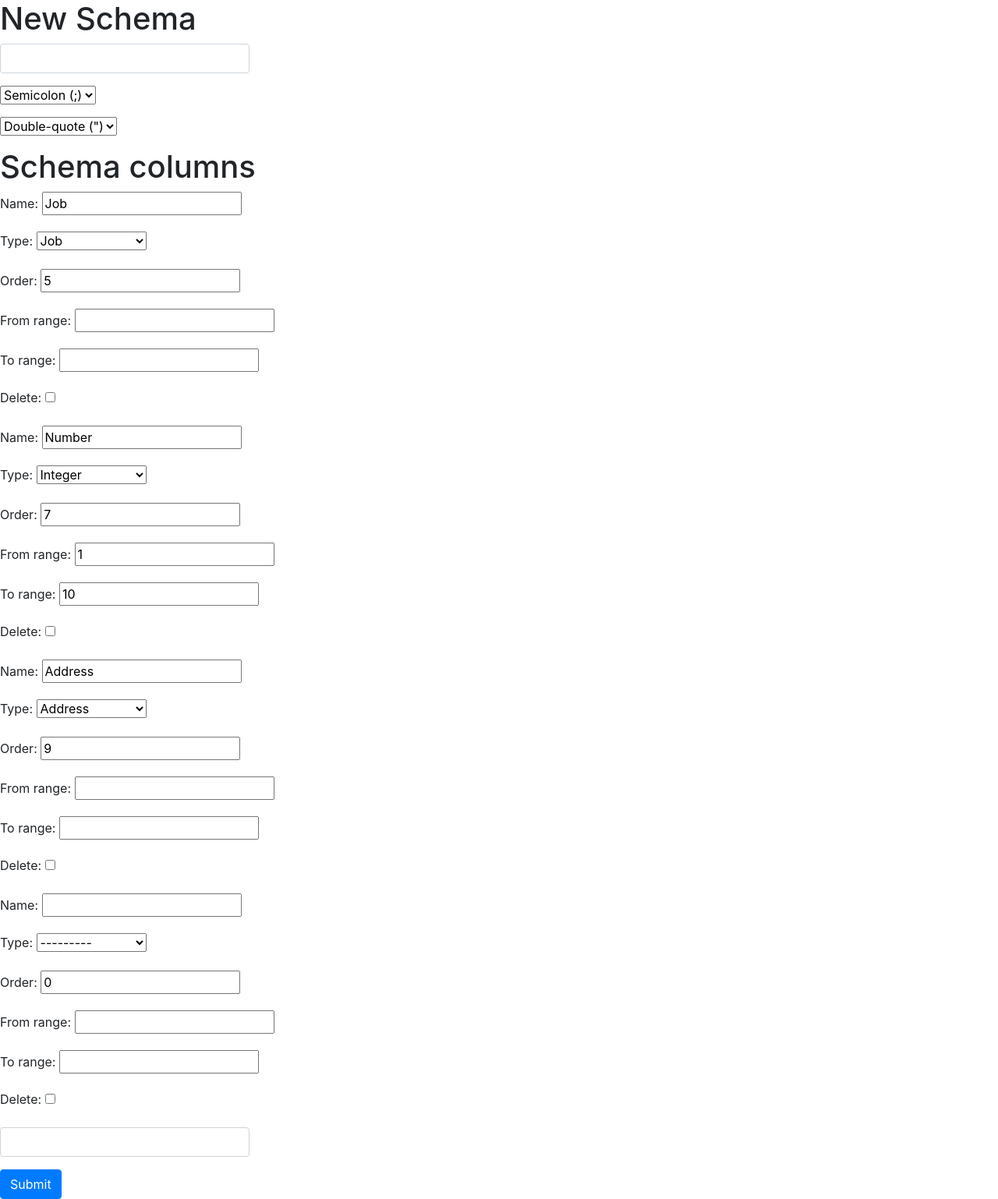
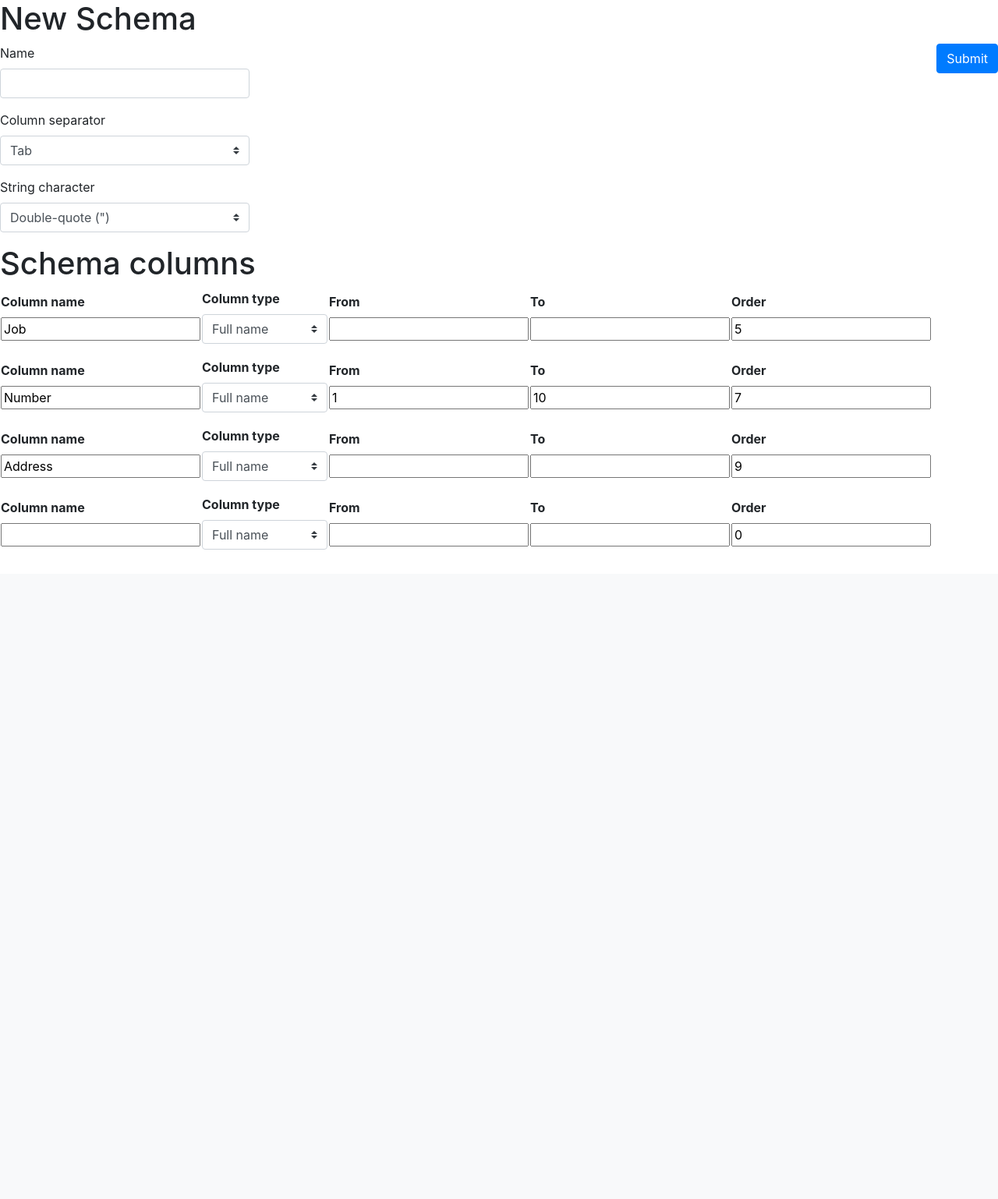
Before and after one commit to MrFlava/CSV_task, a Django app: page /schema/2/edit in a window 1280 px wide. Shown: the part 64-1602 px from the top of the page at 78% size. After the commit the page ends 769 px from the top, so only its background shows below. Run offline with Django 3.2, Linux system fonts and the light colour scheme; a user stored in the database is signed in; data comes from the database, SQL or seed files in the repository; both versions use the stored data as it was after the commit; lists and menus that the app fills with data are empty; parts of the project's set-up code (start-up, migrations or seed data) failed here and were passed over; some libraries are stand-ins or nearby versions.

Commit message:
Optimized generating csv code, almost ended front-end in schemas and columns

```diff
--- a/schemas/models.py
+++ b/schemas/models.py
@@ -30,10 +30,9 @@
 
 class DataType(enum.Enum):
 
-    FULL_NAME = "Full  name"
+    FULL_NAME = "Full name"
     JOB = "Job"
     EMAIL = "Email"
-    DOMAIN_NAME = "Domain name"
     PHONE_NUMBER = "Phone number"
     COMPANY_NAME = "Company name"
     TEXT = "Text"
--- a/schemas/templates/schemas/schema.html
+++ b/schemas/templates/schemas/schema.html
@@ -32,29 +32,99 @@
 
     <h1>New Schema</h1>
     <form action="" method="POST" class="form">
-         {% csrf_token %}
+        {% csrf_token %}
+        <div class="float-right">
+            <button type="submit" class="btn btn-primary">Submit</button>
+        </div>
+        <label for="schemaName">Name</label>
         <div class="form-group">
-            <input  type="text" class="form-control w-25" name="{{ schema_form.name.name }}">
+            <input id="schemaName" type="text" class="form-control w-25" name="{{ schema_form.name.name }}">
         </div>
 
+        <label for="schemaColumnSeparator">Column separator</label>
         <div class="form-group">
-            {{ schema_form.column_separator }}
+            <select id="schemaColumnSeparator" name="{{ schema_form.column_separator.name }}" class="custom-select w-25">
+                 <option value="TAB">Tab</option>
+                 <option value="SEMICOLON">Semicolon (;)</option>
+                 <option value="COMMA">Comma (,)</option>
+                 <option value="SPACE">Space</option>
+
+            </select>
         </div>
 
+        <label for="schemaStringCharacter">String character</label>
         <div class="form-group">
-            {{ schema_form.string_character }}
+            <select id="schemaStringCharacter" name="{{ schema_form.string_character.name }}" class="custom-select w-25">
+                 <option value="DOUBLE_QUOTE">Double-quote (")</option>
+                 <option value="COLONEL">Single-quote (')</option>
+            </select>
         </div>
 
         <h1>Schema columns</h1>
-        {{ formset.as_p }}
+        <table>
+            <tbody>
+            {{ formset.management_form }}
+                {% for form in formset %}
 
+                <tr>
+                    <th>
+                        <label for="{{ form.name.id }}">Column name</label>
+                        <div class="form-group">
+                            <input type="text" class="form-input" name="{{ form.name.name }}" value="{{ form.name.value | default_if_none:''}}" id="{{ form.name.id }}">
+                        </div>
+                    </th>
+                    <th>
+                        <label for="{{ form.type.id }}">Column type</label>
+                        <div class="form-group">
+                            <select class="custom-select"  name="{{ form.type.name }}" id="{{ form.type.id }}">
+                                 <option value="FULL_NAME">Full name</option>
+                                 <option value="JOB">Job</option>
+                                 <option value="EMAIL">Email</option>
+                                 <option value="PHONE_NUMBER">Phone number</option>
+                                 <option value="COMPANY_NAME">Company name</option>
+                                 <option value="TEXT">Text</option>
+                                 <option value="INTEGER">Integer</option>
+                                 <option value="ADDRESS">Address</option>
+                                 <option value="DATE">Date</option>
+                            </select>
+                        </div>
+                    </th>
 
-        <div class="form-group">
-            <input  type="text" class="form-control w-25" name="{{ schema_form.name.name }}">
-        </div>
+                    {% if form.from_range %}
+                    <th>
+                        <label for="{{ form.from_range.id }}">From</label>
+                        <div class="form-group">
+                            <input type="number" class="form-input" name="{{ form.from_range.name }}" value="{{ form.from_range.value }}" min="0" id="{{ form.from_range.id }}">
+                        </div>
+                    </th>
+                    {% endif %}
 
+                    {% if form.to_range %}
+                    <th>
+                        <label for="{{ form.to_range.id }}">To</label>
+                        <div class="form-group">
+                            <input type="number" class="form-input" name="{{ form.to_range.name }}" value="{{ form.to_range.value }}" min="0" id="{{ form.to_range.id }}">
+                        </div>
+                    </th>
+                    {% endif %}
 
-        <button type="submit" class="btn btn-primary">Submit</button>
+                    <th>
+                        <label for="{{ form.order.id }}">Order</label>
+                        <div class="form-group">
+                            <input type="number" class="form-input" name="{{ form.order.name }}" value="{{ form.order.value }}" min="0" id="{{ form.order.id }}">
+                        </div>
+                    </th>
+
+                    <th>
+
+                    </th>
+
+                </tr>
+
+                {% endfor %}
+
+            </tbody>
+        </table>
     </form>
 </body>
 
--- a/schemas/views.py
+++ b/schemas/views.py
@@ -1,5 +1,7 @@
 import os
+from faker import Faker
 import datetime
+import random
 from django.shortcuts import render, HttpResponseRedirect, HttpResponse
 from django.forms import inlineformset_factory
 
@@ -53,6 +55,7 @@
              "schema_form": schema_form,
              "formset": formset,
         }
+        print(formset)
 
         return render(request=request, template_name="schemas/schema.html", context=context)
 
@@ -87,6 +90,7 @@
              "schema_form": schema_form,
              "formset": formset,
         }
+        print(formset)
 
         return render(request=request, template_name="schemas/schema.html", context=context)
 
```
Also changed, not shown: schemas/service.py (+7 -19 lines), db.sqlite3.
